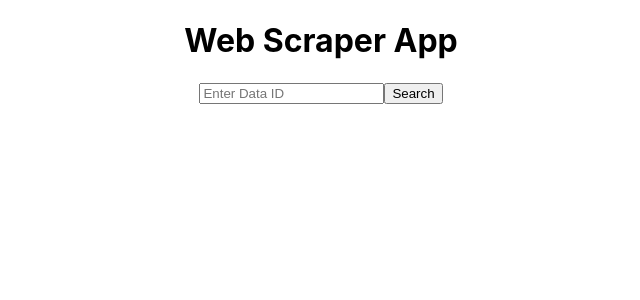
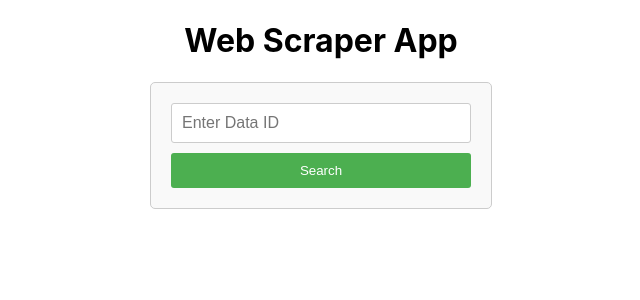
Before and after one commit to musiienko25/web-scraper, a React (Create React App) app: page / in a window 1280 px wide. Shown: the top 300 px of the page, without its empty margins (319-959 px from the left). Built offline with nearby package versions, Linux system fonts and the light colour scheme.

Commit message:
styled form

```diff
--- a/src/components/searchForm/SearchForm.js
+++ b/src/components/searchForm/SearchForm.js
@@ -1,6 +1,7 @@
 import React, { useState } from "react";
 import axios from "axios";
-import BidDetails from "../bidDetails/BidDetails"; // Шлях до вашого компонента BidDetails
+import BidDetails from "../bidDetails/BidDetails";
+import "./searchForm.css";
 
 const SearchForm = () => {
   const [id, setId] = useState("");
@@ -25,17 +26,20 @@ const SearchForm = () => {
 
   return (
     <div>
-      <form onSubmit={handleSubmit}>
+      <form onSubmit={handleSubmit} className="search-form">
         <input
           type="text"
           value={id}
           onChange={(e) => setId(e.target.value)}
           placeholder="Enter Data ID"
+          className="search-input"
         />
-        <button type="submit">Search</button>
+        <button type="submit" className="search-button">
+          Search
+        </button>
       </form>
-      {error && <div style={{ color: "red" }}>{error}</div>}
-      {id && <BidDetails id={id} />}{" "}
+      {error && <div className="error-message">{error}</div>}
+      {id && <BidDetails id={id} />}
     </div>
   );
 };
--- /dev/null
+++ b/src/components/searchForm/searchForm.css
@@ -0,0 +1,38 @@
+form {
+    display: flex;
+    flex-direction: column;
+    max-width: 300px;
+    margin: 0 auto;
+    padding: 20px;
+    border: 1px solid #ccc;
+    border-radius: 5px;
+    background-color: #f9f9f9;
+    margin-bottom: 25px;
+  }
+
+  input[type="text"] {
+    padding: 10px;
+    margin-bottom: 10px;
+    font-size: 16px;
+    border: 1px solid #ccc;
+    border-radius: 3px;
+  }
+
+  button {
+    padding: 10px 15px;
+    background-color: #4caf50;
+    color: white;
+    border: none;
+    border-radius: 3px;
+    cursor: pointer;
+  }
+
+  button:hover {
+    background-color: #45a049;
+  }
+
+  .error-message {
+    color: red;
+    margin-top: 10px;
+    font-size: 14px;
+  }
```
